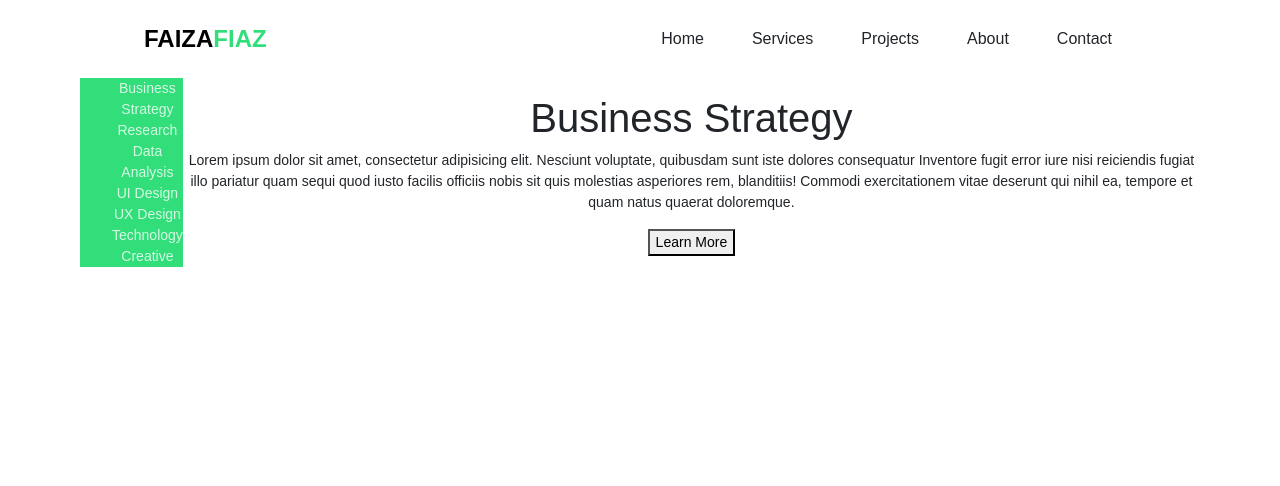
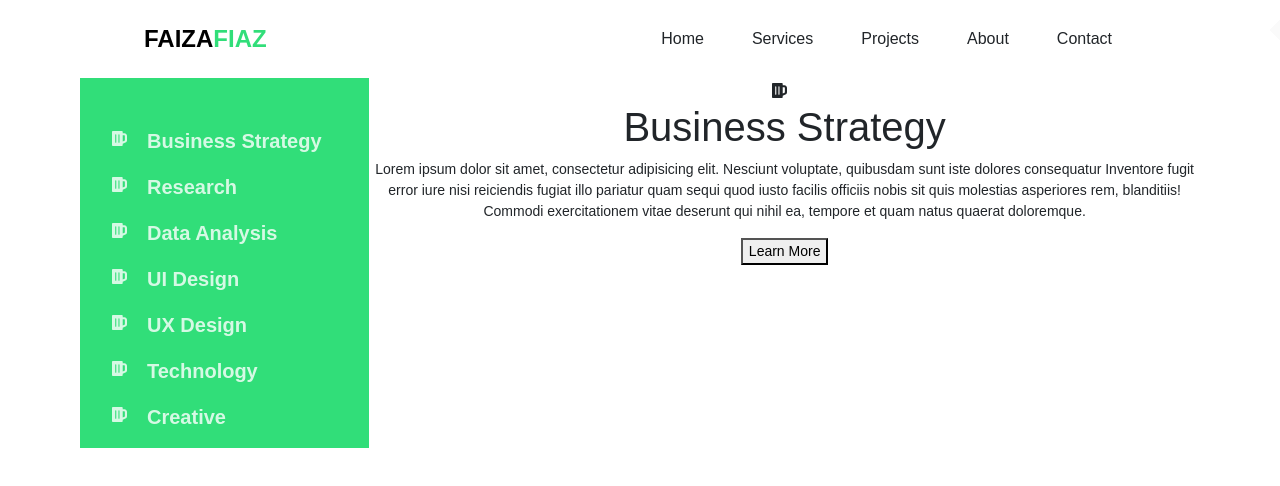
Before and after one commit to faiza203/Portfolio, a React (Create React App) app: page / in a window 1280 px wide. Shown: the top 486 px of the page. Built offline with nearby package versions, Linux system fonts and the light colour scheme.

Commit message:
Update Titles

```diff
--- a/src/components/Services.js
+++ b/src/components/Services.js
@@ -1,20 +1,42 @@
 import React from "react";
+import { FaBeer } from "react-icons/fa";
 import "./css/services.css";
 
 const Services = () => {
   return (
     <div className="services">
       <ul className="titles">
-        <li>Business Strategy</li>
-        <li>Research</li>
-        <li>Data Analysis</li>
-        <li>UI Design</li>
-        <li>UX Design</li>
-        <li>Technology</li>
-        <li>Creative</li>
+        <li className="title">
+          <FaBeer className="titleIcon" />
+          <p>Business Strategy</p>
+        </li>
+        <li className="title">
+          <FaBeer className="titleIcon" />
+          <p>Research</p>
+        </li>
+        <li className="title">
+          <FaBeer className="titleIcon" />
+          <p>Data Analysis</p>
+        </li>
+        <li className="title">
+          <FaBeer className="titleIcon" />
+          <p>UI Design</p>
+        </li>
+        <li className="title">
+          <FaBeer className="titleIcon" />
+          <p>UX Design</p>
+        </li>
+        <li className="title">
+          <FaBeer className="titleIcon" />
+          <p>Technology</p>
+        </li>
+        <li className="title">
+          <FaBeer className="titleIcon" />
+          <p>Creative</p>
+        </li>
       </ul>
       <div className="serviceDetail">
-        <span class="icon mb-3 d-block flaticon-analysis"></span>
+        <FaBeer className="titleIcon" />
         <h1>Business Strategy</h1>
         <p>
           Lorem ipsum dolor sit amet, consectetur adipisicing elit. Nesciunt
--- a/src/components/css/services.css
+++ b/src/components/css/services.css
@@ -6,9 +6,41 @@
 
 .titles {
   background-color: #31de79;
+  padding-top: 3rem;
+  width: 45rem;
 }
 
 .titles li {
   list-style-type: none;
   color: rgba(255, 255, 255, 0.8);
 }
+
+.title {
+  display: flex;
+  flex-direction: row;
+  text-align: left;
+}
+
+.title:after {
+  position: absolute;
+    top: 20px;
+    bottom: 10px;
+    right: 0;
+    width: 0;
+    height: 0;
+    content: '';
+    border-style: solid;
+    border-width: 10px 10px 10px 0;
+    border-color: transparent #fafafa transparent transparent;
+}
+
+.titleIcon {
+  font-size: 25px;
+  padding-right: 10px;
+}
+
+.title p {
+  font-size: 20px;
+  padding-left: 10px;
+  font-weight: bold;
+}
```
